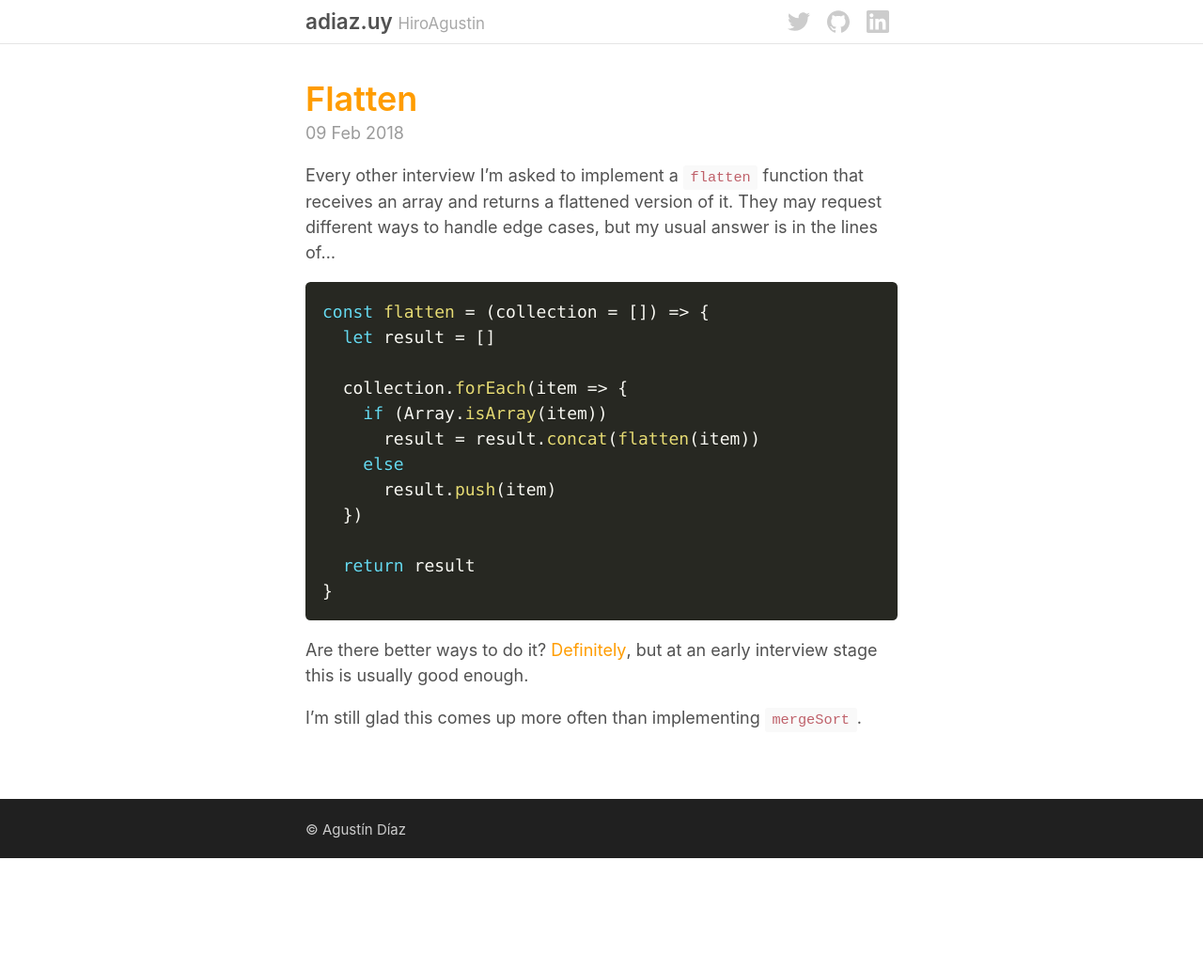
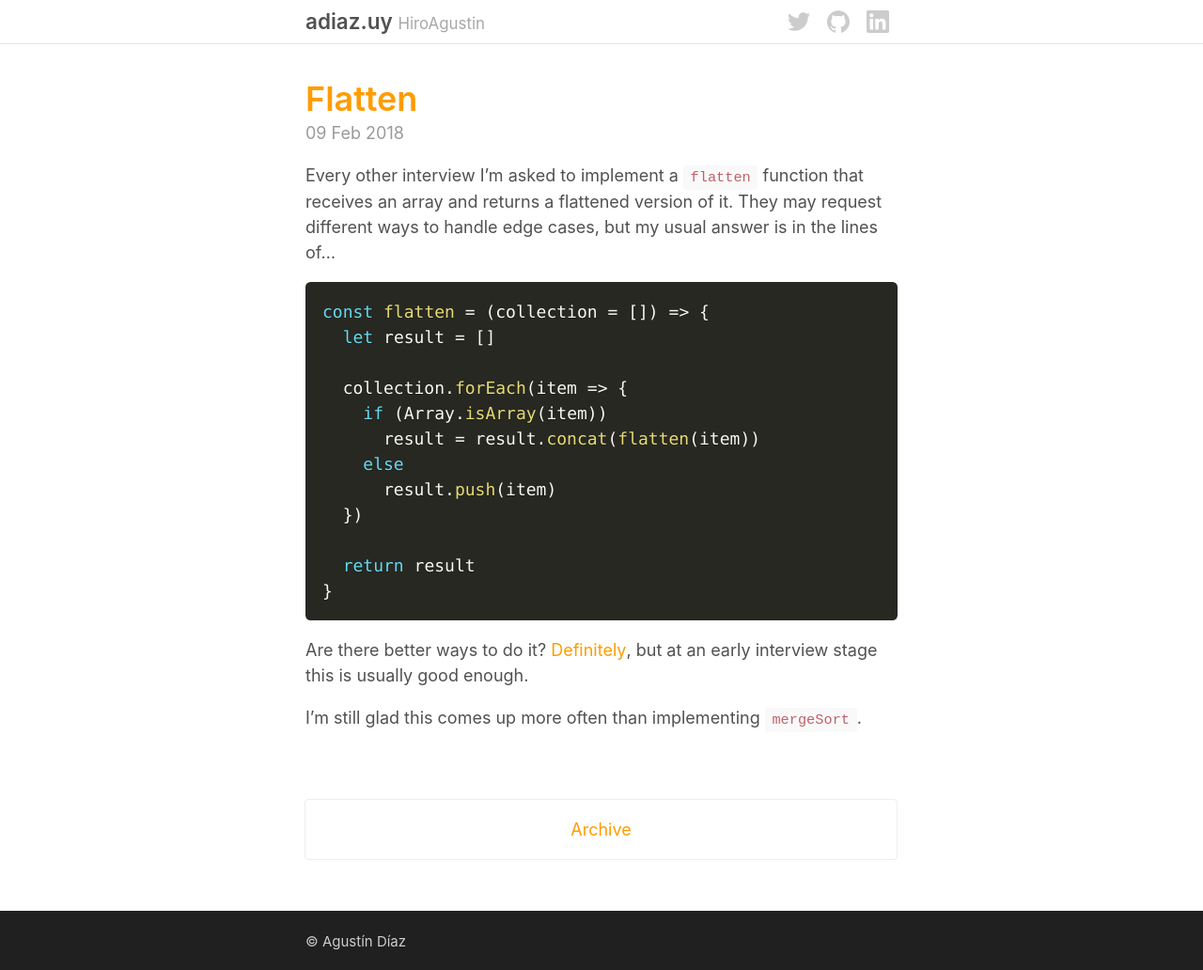
Before and after one commit to HiroAgustin/adiaz.uy-legacy, a Jekyll site: the page built from index.html, in a window 1280 px wide. Shown: the whole page at 94% size. Built offline with Jekyll 4.4.1, drawn with Linux system fonts in a browser that asks for light colours; nearby versions of some CDN libraries; before the commit the page ends 913 px from its top, so only the background shows below that.

Commit message:
Add link to archive.

```diff
--- a/index.html
+++ b/index.html
@@ -14,3 +14,7 @@ title: Home
 
   {{ post.content }}
 </article>
+
+<div class="Pagination">
+  <a class="Pagination__Item Pagination__Item--Link" href="{{ site.baseurl }}/archive/">Archive</a>
+</div>
```
